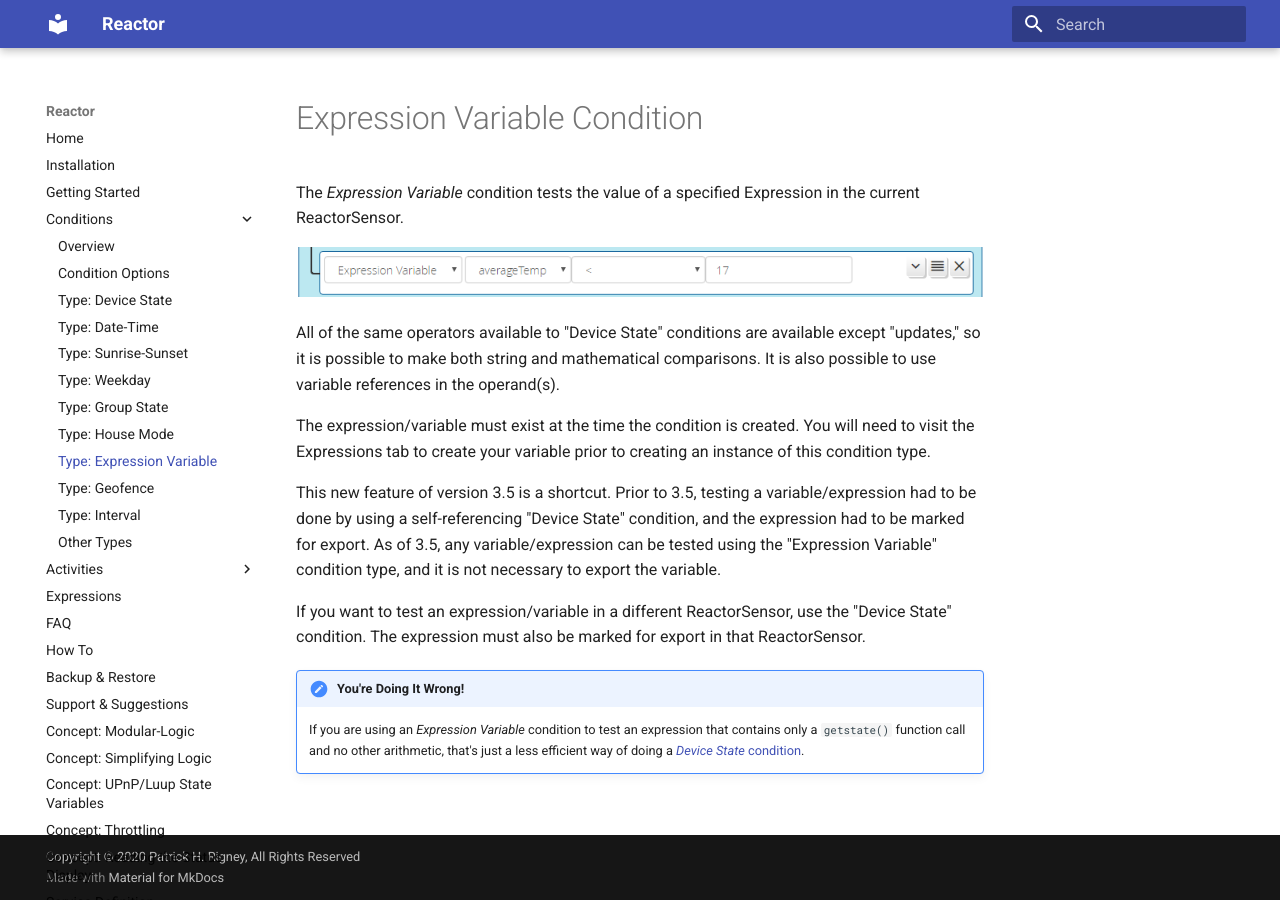
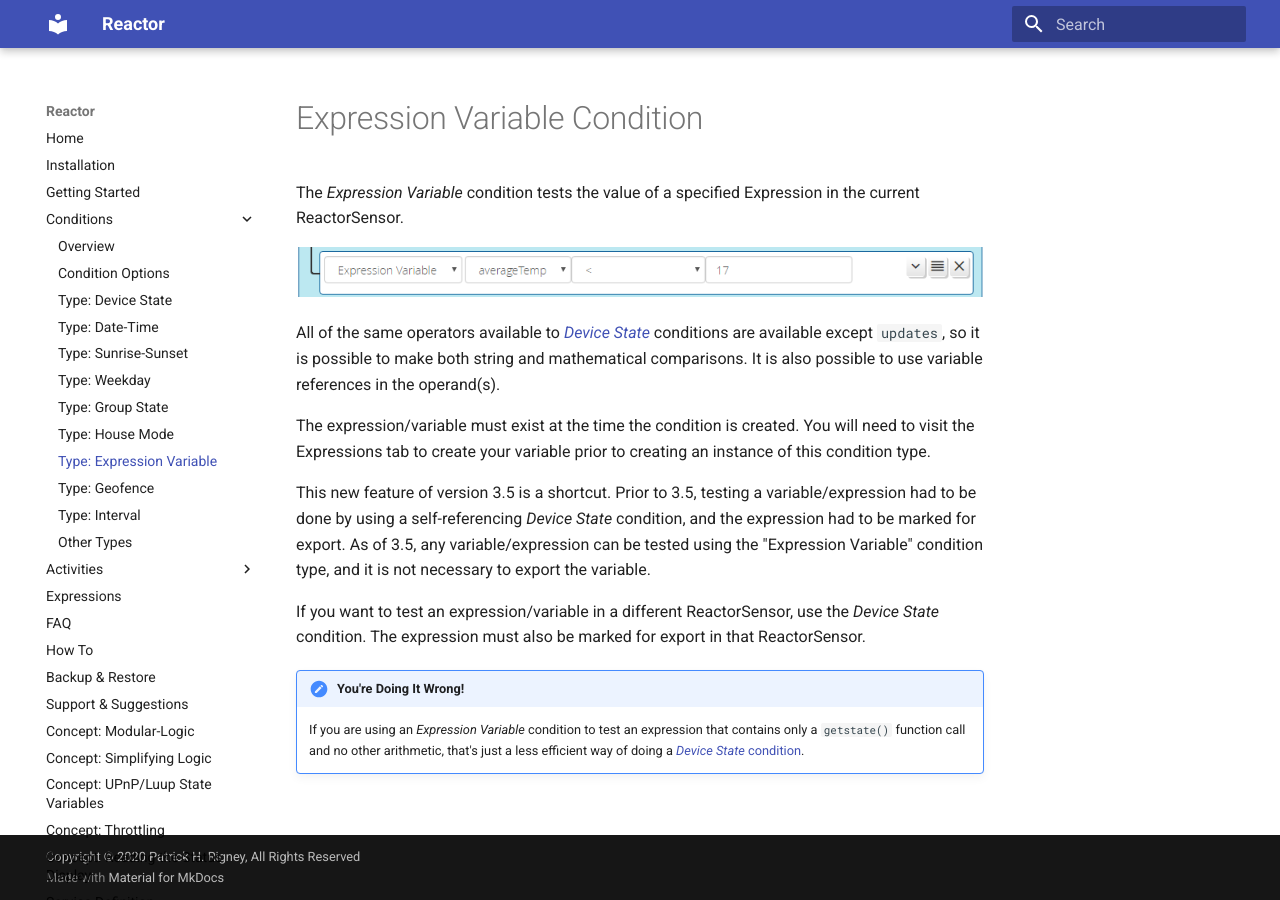
Before and after one commit to toggledbits/Reactor-docs, an MkDocs documentation site: the page built from docs/Expression-Variable-Conditions.md, in a window 1280 px wide. Built offline with MkDocs 1.6.1 and Material for MkDocs 9.7.7, drawn with Linux system fonts in a browser that asks for light colours; part of the change alters nothing that is shown.

```diff
--- a/docs/Expression-Variable-Conditions.md
+++ b/docs/Expression-Variable-Conditions.md
@@ -4,18 +4,18 @@ The _Expression Variable_ condition tests the value of a specified Expression in
 
 ![An Expression Variable condition](images/expression-variable-condition.png)
 
-All of the same operators available to "Device State" conditions are available except "updates,"
+All of the same operators available to [*Device State*](Device-State-Conditions.md) conditions are available except `updates`,
 so it is possible to make both string and mathematical comparisons. It is also possible to use
 variable references in the operand(s).
 
 The expression/variable must exist at the time the condition is created. You will need to visit the Expressions tab to create your variable prior to creating an instance of this condition type.
 
 This new feature of version 3.5 is a shortcut. Prior to 3.5, testing a variable/expression had to be done by using a
-self-referencing "Device State" condition, and the expression had to be marked for export. As of 3.5,
+self-referencing *Device State* condition, and the expression had to be marked for export. As of 3.5,
 any variable/expression can be tested using the "Expression Variable" condition type, and it is not
 necessary to export the variable.
 
-If you want to test an expression/variable in a different ReactorSensor, use the "Device State" condition. The expression must also be marked for export in that ReactorSensor.
+If you want to test an expression/variable in a different ReactorSensor, use the *Device State* condition. The expression must also be marked for export in that ReactorSensor.
 
 !!! note "You're Doing It Wrong!"
     If you are using an _Expression Variable_ condition to test an expression that contains only a `getstate()` function call and no other arithmetic, that's just a less efficient way of doing a [_Device State_ condition](Device-State-Conditions.md).
```
